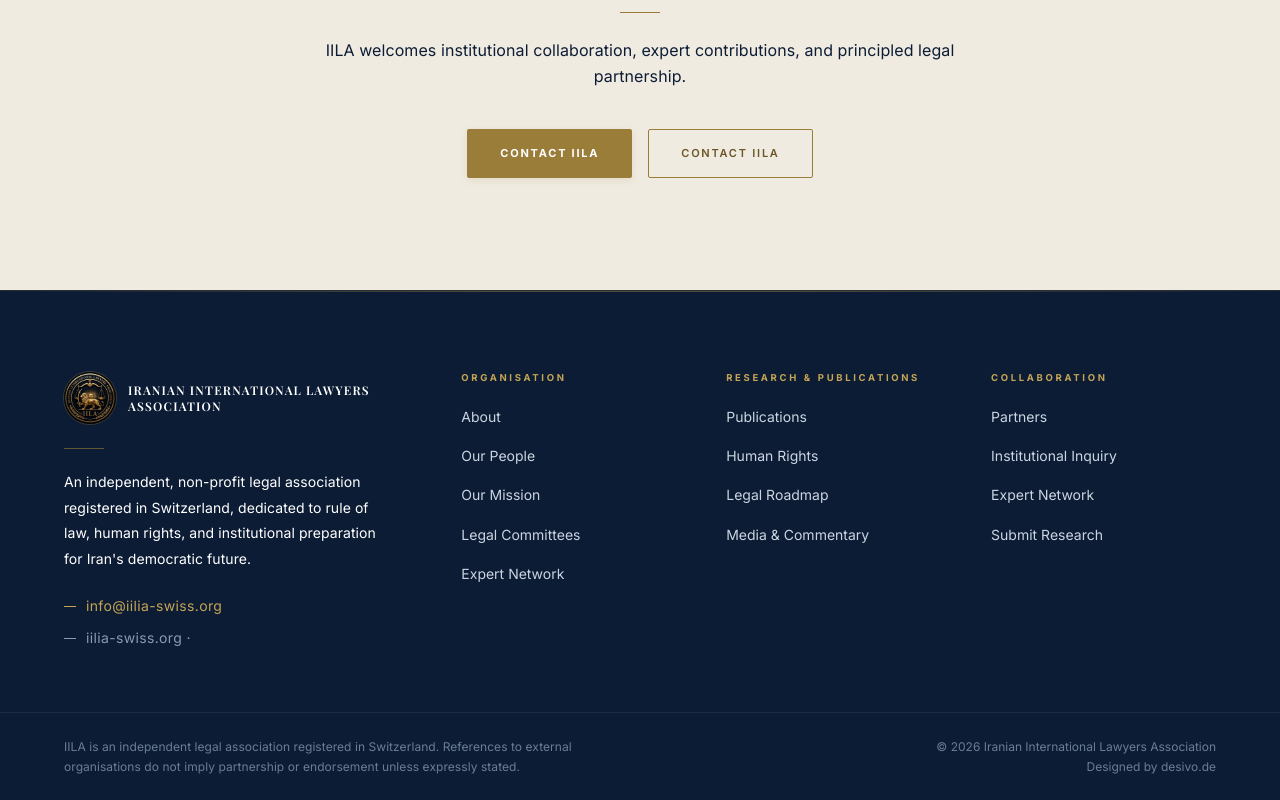
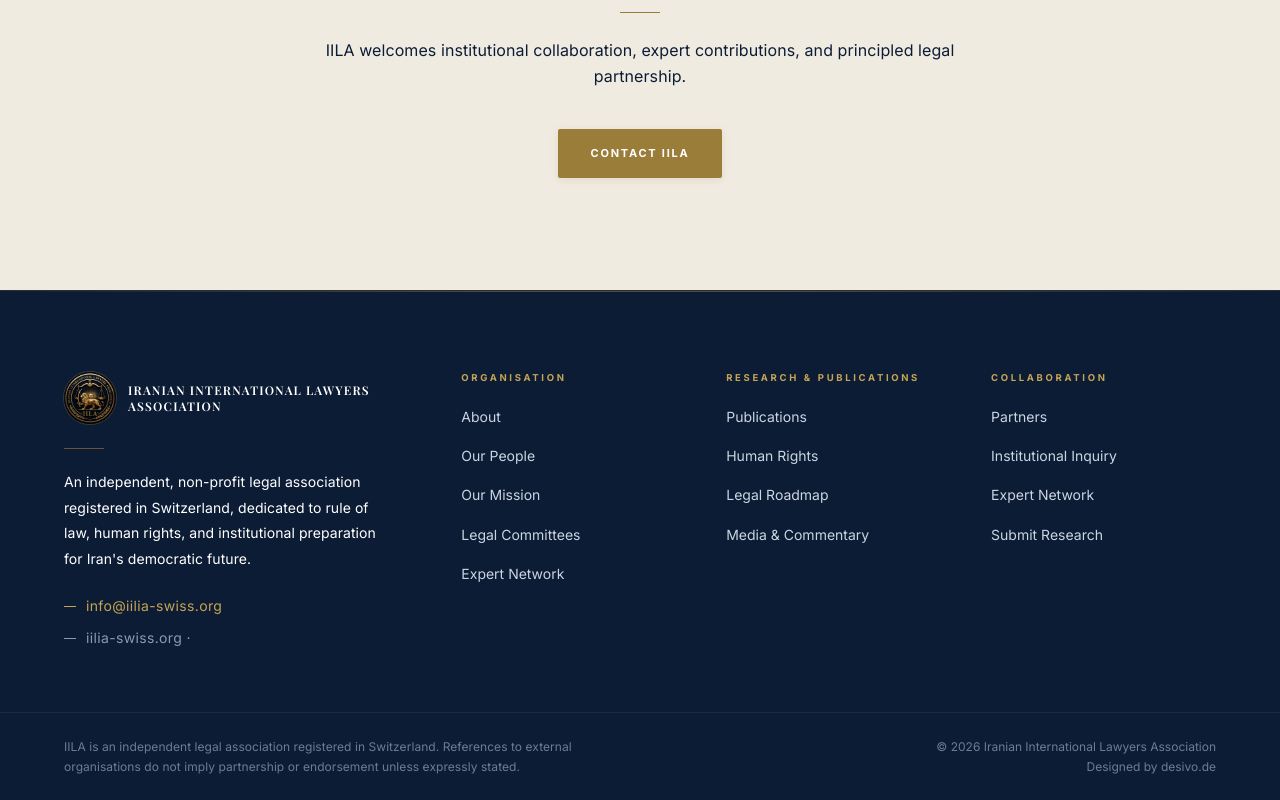
Before and after one commit to techmazewebdesign/iila-website, a React (Vite) app: page /partners in a window 1280 px wide. Shown: the part 3091-3891 px from the top of the page. Built offline with nearby package versions, Linux system fonts and the light colour scheme; a web font is replaced by a local one.

Commit message:
fix: remove duplicate Contact IILA button in Partners page
- Deleted duplicate btn-outline-gold button in CTA section
- Kept only one btn-solid-gold button to avoid duplication

```diff
--- a/src/pages/Partners.jsx
+++ b/src/pages/Partners.jsx
@@ -210,9 +210,6 @@
               <Link to="/contact" className="btn-solid-gold">
                 {t.partners.ctaBtn}
               </Link>
-              <Link to="/contact" className="btn-outline-gold">
-                {t.partners.ctaBtn}
-              </Link>
             </div>
           </FadeIn>
         </div>
```
